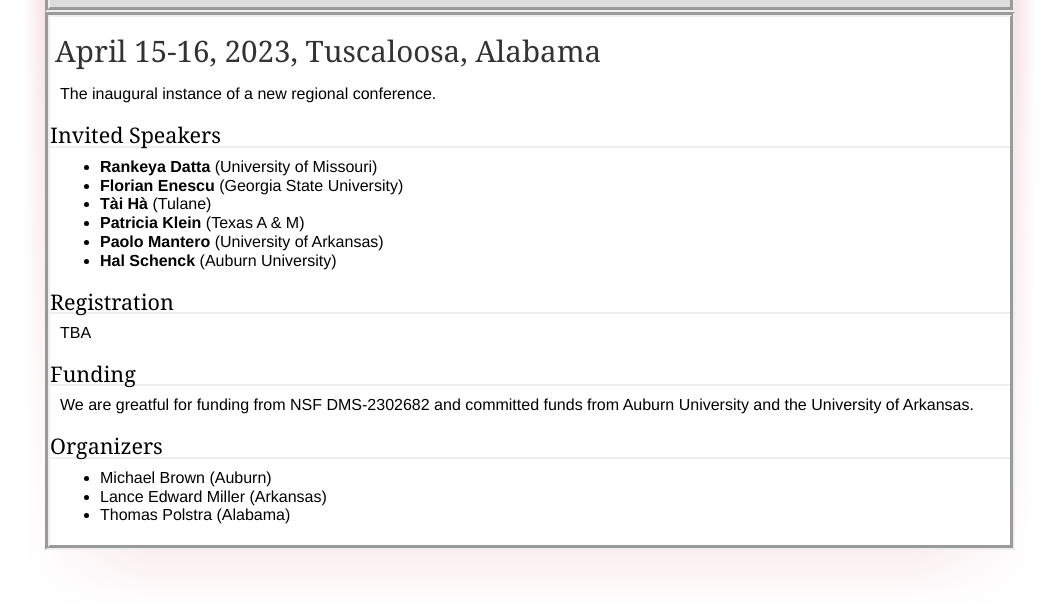
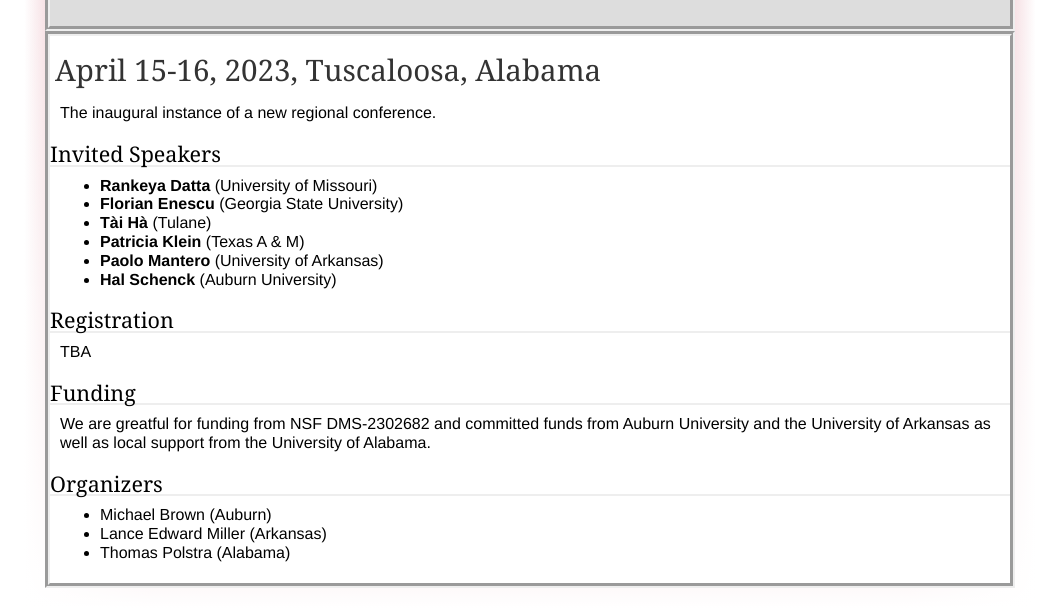
Before and after one commit to thomaspolstra/cats-math.github.io, a plain HTML site: page index.html in a window 1280 px wide. Shown: the part 205-821 px from the top of the page, without its empty margins (110-1168 px from the left). Drawn offline with Linux system fonts and the light colour scheme.

Commit message:
Small formating and added thanks for local support

```diff
--- a/index.html
+++ b/index.html
@@ -12,7 +12,7 @@
 
 <div id="titlecard" style="top-padding:20px">
  <h1 style="margin-left:214px; margin-bottom:0px;">C.A.T.S.:</h1>
-  <center><h2><u>C</u>ommutative <u>A</u>lgebra in <u>T</u>he <u>S</u>outh <h2></center>
+ <br><center><h2><u>C</u>ommutative <u>A</u>lgebra in <u>T</u>he <u>S</u>outh <h2></center>
  </div>
 
 
@@ -46,7 +46,7 @@
     </div>
     <div class="col c3">
       <h3>Funding</h3>
-      <p> We are greatful for funding from NSF DMS-2302682 and committed funds from Auburn University and the University of Arkansas.
+      <p> We are greatful for funding from NSF DMS-2302682 and committed funds from Auburn University and the University of Arkansas as well as local support from the University of Alabama.
       </p>
     </div>
 
```
